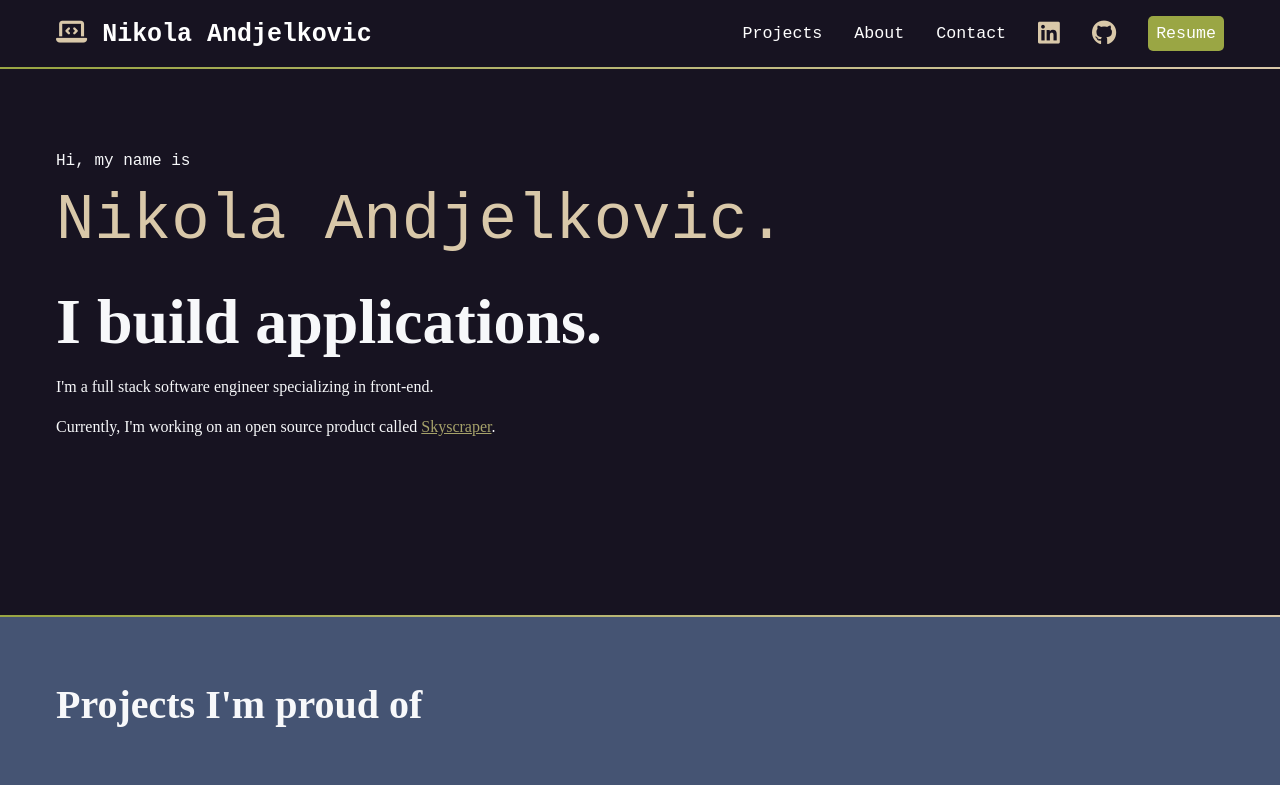
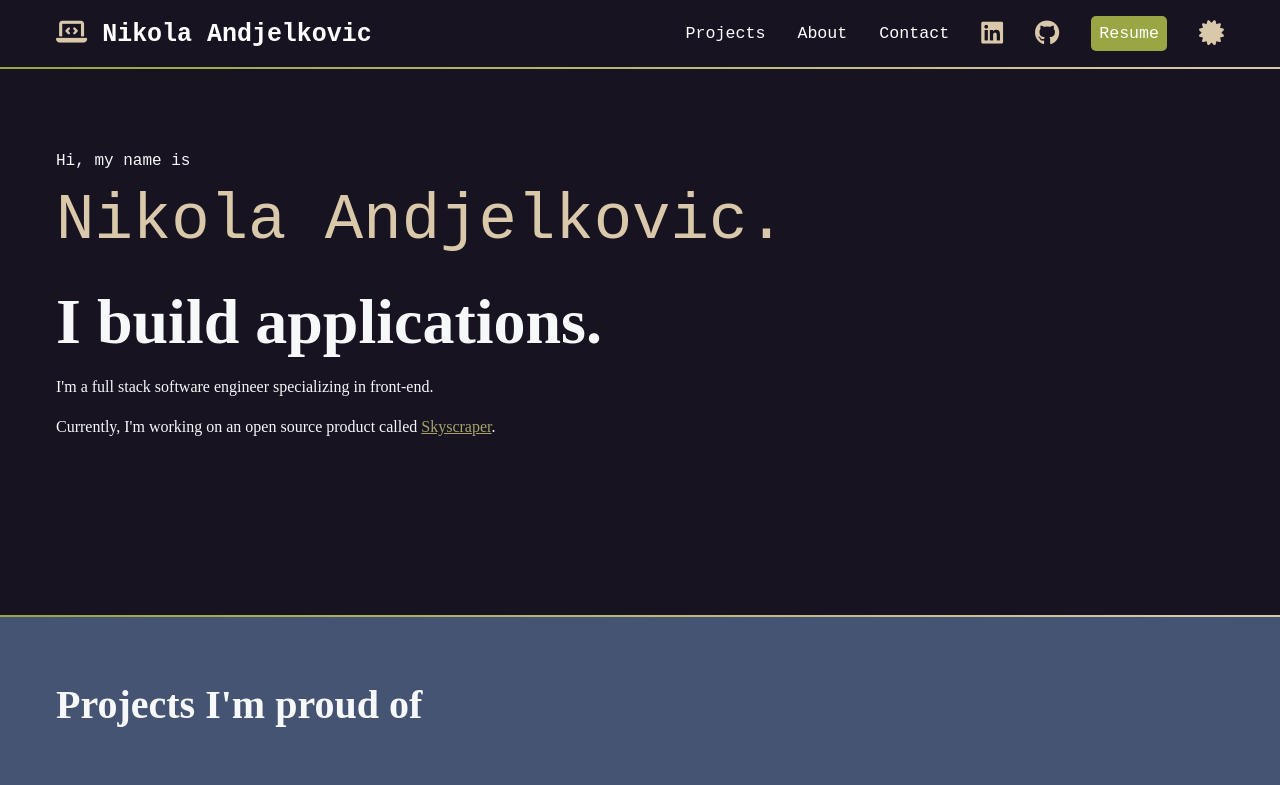
Before and after one commit to Nikolaa92/Nikolaa92.github.io, a website: page index.html in a window 1280 px wide. Shown: the top 785 px of the page. Drawn offline with Linux system fonts and the light colour scheme.

Commit message:
adding aws certificate to the navbar

```diff
--- a/index.html
+++ b/index.html
@@ -20,6 +20,7 @@
         <li><a href="https://www.linkedin.com/in/nikola-andelkovic/" target="_blank"><span class="fa-brands fa-linkedin" aria-hidden="true"></span> <span class='sr-only'>LinkedIn</span></a></li>
         <li><a href="https://github.com/Nikolaa92" target="_blank"><span class="fa-brands fa-github" aria-hidden="true"></span><span class='sr-only'>Github</span></a></li>
         <li><a href="https://docs.google.com/document/d/1T6PON4vv_iAwV2xAulbv1HSgzHYVkXFb3tfhcQqnODk/edit?usp=sharing" target="_blank" class="button">Resume</a></li>
+        <li><a href="https://www.credly.com/users/nikola-andelkovic" target="_blank"><span class="fa-solid fa-certificate" aria-hidden="true"></span> <span class='sr-only'>AWS Certificate</span></a></li>
         </ul>
       </nav>
 
```
